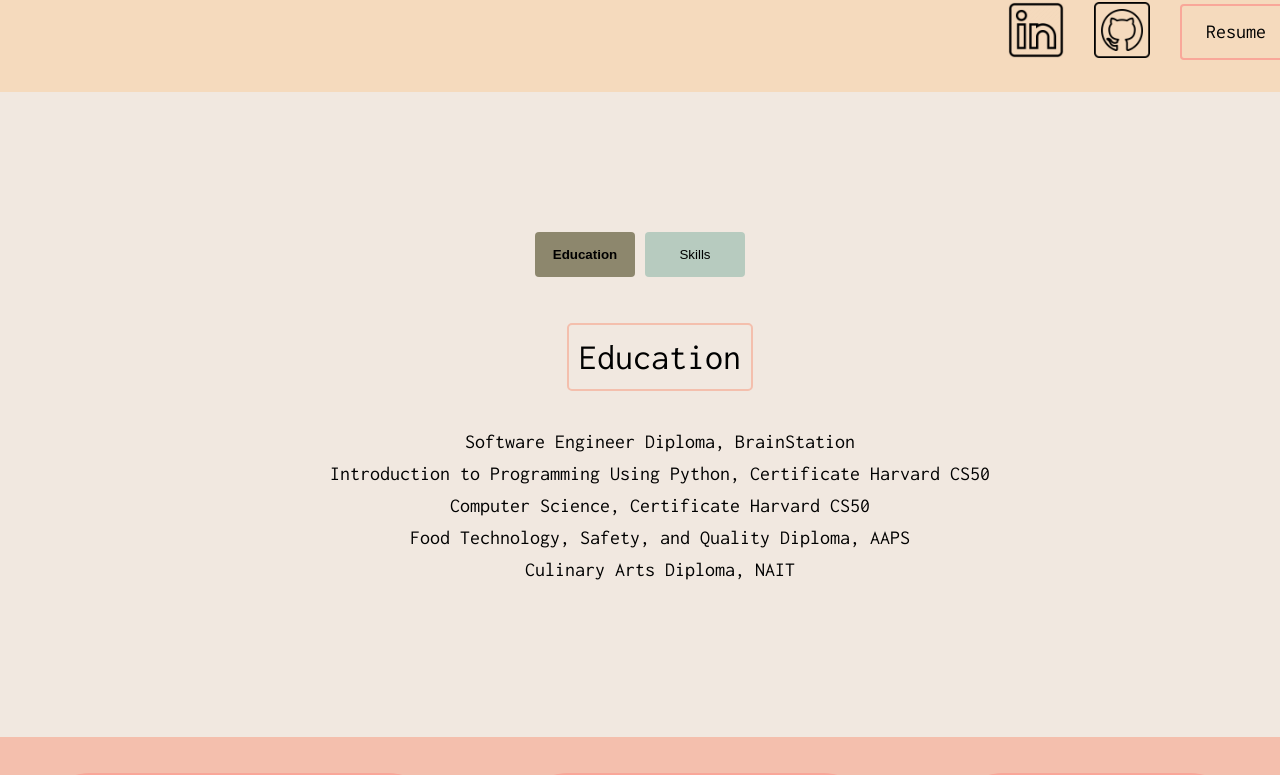
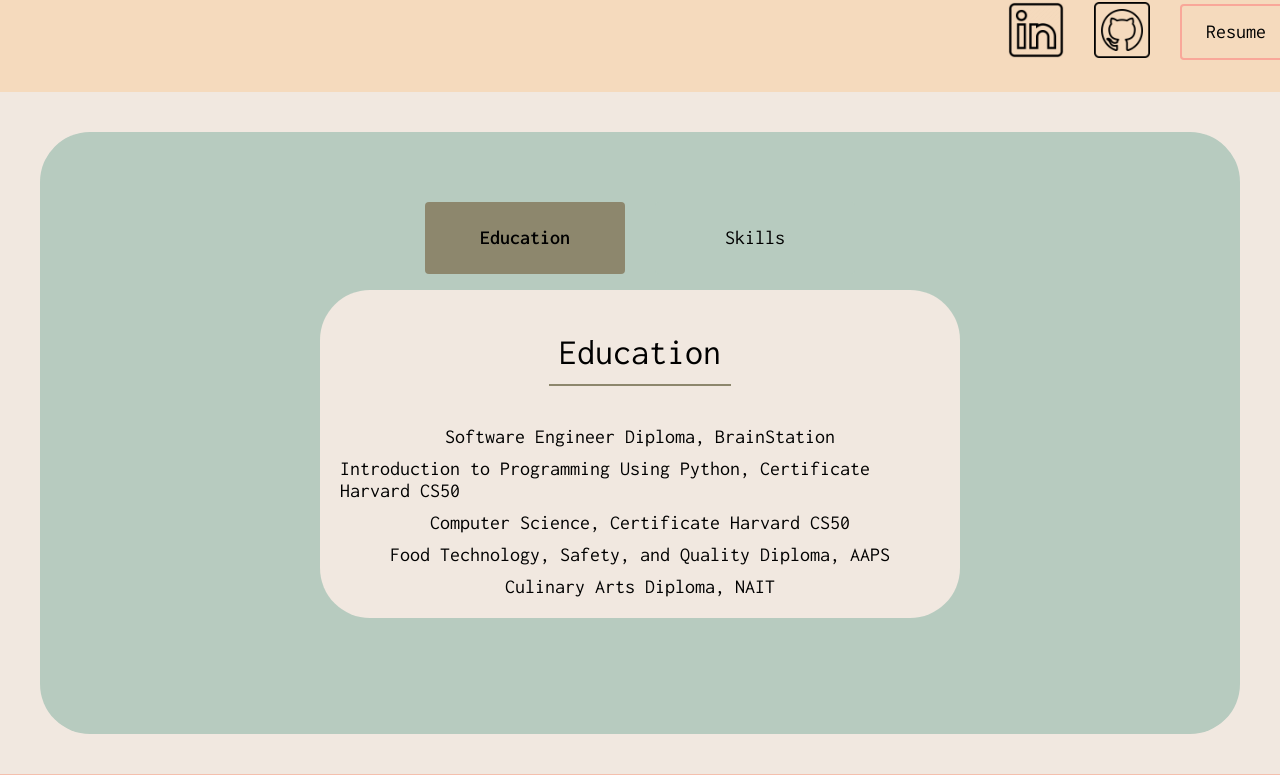
Before and after one commit to Marie-L1/maria-lukowich-portfolio, a React (Vite) app: page / in a window 1280 px wide. Shown: the part 1112-1887 px from the top of the page. Built offline with nearby package versions, Linux system fonts and the light colour scheme.

Commit message:
styling the education/skills section

```diff
--- a/src/components/About/EducationSkills.jsx
+++ b/src/components/About/EducationSkills.jsx
@@ -17,28 +17,30 @@
       <div className="about__wrapper">
         {activeSection === 'education' && (
           <ul className="about__education">
+            <div className="about__education-wrapper">
             <h2 className="about__education-title">Education</h2>
             <li className="about__education-item">Software Engineer Diploma, BrainStation</li>
             <li className="about__education-item">Introduction to Programming Using Python, Certificate Harvard CS50</li>
             <li className="about__education-item">Computer Science, Certificate Harvard CS50</li>
             <li className="about__education-item">Food Technology, Safety, and Quality Diploma, AAPS</li>
             <li className="about__education-item">Culinary Arts Diploma, NAIT</li>
+            </div>
           </ul>
         )}
       {activeSection === 'skills' && (
         <ul className="about__skills">
           <div className="about__skills-wrapper">
-            <h2 className="about__skills-title">Research and Development Skills</h2>
+            <h2 className="about__skills-title">Research and Development</h2>
             <li className="about__skills-item">Problem Solving</li>
             <li className="about__skills-item">Data Analysis</li>
             <li className="about__skills-item">Research Summaries</li>
             <li className="about__skills-item">Problem Solving</li>
             <li className="about__skills-item">Product Formulation</li>
-            <li className="about__skills-item">Quality Assurance Standards</li>
+            <li className="about__skills-item">Quality Assurance</li>
           </div>
 
         <div  className="about__skills-wrapper">
-            <h2 className="about__skills-title">Software Engineering Skills</h2>
+            <h2 className="about__skills-title">Software Engineering</h2>
             <li className="about__skills-item">JavaScript</li>
             <li className="about__skills-item">React</li>
             <li className="about__skills-item">Node.js</li>
@@ -48,7 +50,7 @@
             <li className="about__skills-item">Django</li>
             <li className="about__skills-item">SCSS</li>
             <li className="about__skills-item">RESTFUL API's</li>
-            <li className="about__skills-item">JWT Authentication</li>
+            <li className="about__skills-item">Authentication</li>
             <li className="about__skills-item">Basic Deployment</li>
         </div>
 
--- a/src/components/About/EducationSkills.scss
+++ b/src/components/About/EducationSkills.scss
@@ -4,6 +4,10 @@
 
 .about{
     margin: 40px;
+    background-color: $secondary-green;
+    border-radius: 50px;
+    padding-bottom: 30px;
+    padding-top: 20px;
 
     &__title{
         @include section-header;
@@ -24,11 +28,10 @@
     &__education-title, &__skills-title{
         @include subheader;
         padding: 10px;
-        border: 2px solid $secondary-pink;
-        border-radius: 5px;
+        border-bottom: 2px solid $primary-green;
     }
     &__education-item, &__skills-item{
-        @include body-large;
+        @include body;
         list-style: none;
 
         &:hover{
@@ -39,32 +42,60 @@
         }
 
     }
+    &__education-wrapper{
+        padding: 0 20px;
+        margin-right: 40px;
+        width: 300px;
+        display: flex;
+        flex-direction: column;
+        justify-content: center;
+        align-items: flex-start;
+        gap: 10px;
+        background-color: $secondary-light;
+        border-radius: 50px;
+    }
     &__skills-wrapper{
+        width: 400px;
+    }
+    &__skills-wrapper, &__education-wrapper{
         display: flex;
         flex-direction: column;
         justify-content: flex-start;
-        align-items: center;
+        align-items: flex-start;
         gap: 10px;
-    }
-    &__skills-learning{
-        @include subheader;
-        border-bottom: 2px solid $secondary-pink;
+        background-color: $secondary-light;
+        border-radius: 50px;
+        padding-bottom: 20px;
+        margin-right: 40px;
+        padding: 40px;
     }
 
     @include tablet{
     }
     @include desktop{
         padding: 100px;
+
         &__education-title, &__skills-title{
             @include section-header;
         }
-        &__skills{
+        &__education-wrapper{
+            padding: 0 20px;
+        }
+        &__education-item, &__skills-item{
+            @include body-large;
+        }
+        &__skills-wrapper, &__education-wrapper{
             display: flex;
-            flex-direction: row;
-            justify-content: center;
-            gap: 275px;
-            margin: 50px 0;
+            flex-direction: column;
+            justify-content: flex-start;
+            align-items: center;
+            gap: 10px;
+            background-color: $secondary-light;
+            border-radius: 50px;
+            padding-bottom: 20px;
+            width: 600px
         }
+
     }
 }
 
@@ -73,8 +104,7 @@
     flex-direction: row;
     justify-content: center;
     align-items: center;
-    gap: 10px;
-    @include body-large;
+    gap: 30px;
 
     button{
         padding: 15px;
@@ -83,6 +113,7 @@
         border-radius: 4px;
         cursor: pointer;
         background-color: $secondary-green;
+        @include body-large;
 
         &.active {
         background-color: $primary-green;
@@ -91,17 +122,18 @@
         }
     }
     @include tablet{
-        &__button{
+        button{
             padding: 20px;
             width: 120px;
         }
 
     }
     @include desktop{
-        &__button{
+        button{
             margin-top: -30px;
-            padding: 20px;
-            width: 120px;
+            padding: 25px;
+            width: 200px;
+            @include body-large;
         }
 
     }
--- a/src/components/Header/Header.jsx
+++ b/src/components/Header/Header.jsx
@@ -9,8 +9,8 @@
             <img className="header__logo" src={logo} alt="personal logo"></img>
         </div>
         <nav className="header__nav">
-            <h2 className="header__nav-item" href="#"><a>Education</a></h2>
-            <h2 className="header__nav-item" href="#"><a>Skills</a></h2>
+            <h2 className="header__nav-item" href="#"><a>About Me</a></h2>
+            <h2 className="header__nav-item" href="#"><a>Background</a></h2>
             <h2 className="header__nav-item" href="#"><a>Projects</a></h2>
         </nav>
     </section>
--- a/src/components/Hero/Hero.scss
+++ b/src/components/Hero/Hero.scss
@@ -66,6 +66,7 @@
             height: 350px;
             width: 280px;
             margin-bottom: 20px;
+            border: 15px solid $secondary-green;
         }
         &__linkedin-img, &__github-img{
             width: 2.5rem;
```
